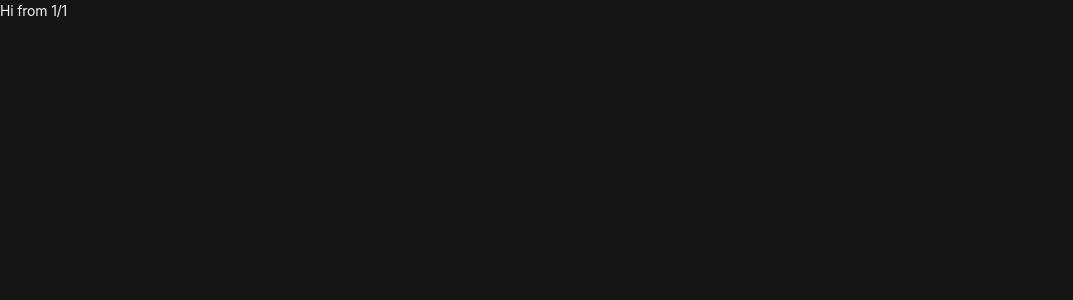
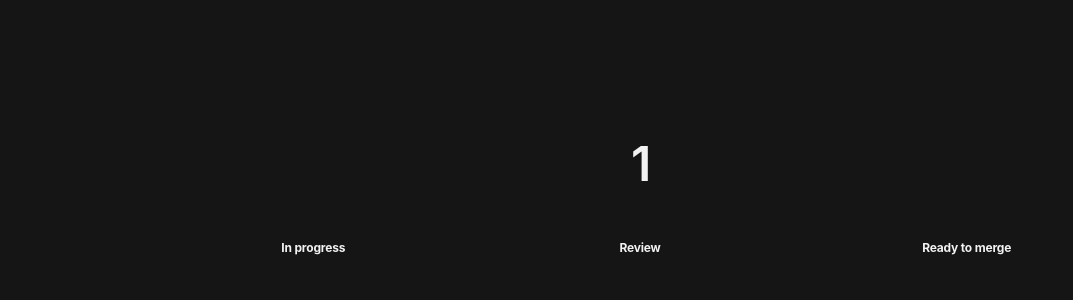
Before and after one commit to dlvhdr/codesandbox-assignment, a React (Vite) app: page /1/1 in a window 1280 px wide. Shown: the top 300 px of the page, without its empty margins (0-1073 px from the left). Built offline with nearby package versions, Linux system fonts and the light colour scheme.

Commit message:
feat: BranchesSection
Signed-off-by: Dolev Hadar <dolevc2@gmail.com>

```diff
--- /dev/null
+++ b/src/components/BranchesSection/BranchesSection.tsx
@@ -0,0 +1,29 @@
+import styles from "./styles.module.css";
+
+export const Sections = {
+  IN_PROGRESS: "IN_PROGRESS",
+  REVIEW: "REVIEW",
+  READY: "READY",
+} as const;
+
+type SectionType = keyof typeof Sections;
+
+const SectionLabels: Record<SectionType, string> = {
+  [Sections.IN_PROGRESS]: "In progress",
+  [Sections.REVIEW]: "Review",
+  [Sections.READY]: "Ready to merge",
+};
+
+type Props = {
+  type: SectionType;
+};
+
+function BranchesSection({ type }: Props) {
+  return (
+    <section>
+      <h2 className={styles.header}>{SectionLabels[type]}</h2>
+    </section>
+  );
+}
+
+export default BranchesSection;
--- /dev/null
+++ b/src/components/BranchesSection/styles.module.css
@@ -0,0 +1,3 @@
+.header {
+  font-size: 0.8571rem;
+}
--- /dev/null
+++ b/src/routes/Repo.module.css
@@ -0,0 +1,12 @@
+.root {
+  display: grid;
+  place-items: center;
+  padding-top: 100px;
+  padding-inline: 150px;
+  grid-template-columns: repeat(3, 1fr);
+  grid-template-rows: repeat(2, auto);
+}
+
+.nav {
+  grid-column-end: span 3;
+}
--- a/src/routes/Repo.tsx
+++ b/src/routes/Repo.tsx
@@ -1,11 +1,20 @@
 import { useParams } from "react-router-dom";
+import BranchesSection, {
+  Sections,
+} from "../components/BranchesSection/BranchesSection";
+import styles from "./Repo.module.css";
 
 function Repo() {
-  const { owner, repo } = useParams();
+  const { repo } = useParams();
   return (
-    <div>
-      Hi from {owner}/{repo}
-    </div>
+    <main className={styles.root}>
+      <nav className={styles.nav}>
+        <h1>{repo}</h1>
+      </nav>
+      <BranchesSection type={Sections.IN_PROGRESS} />
+      <BranchesSection type={Sections.REVIEW} />
+      <BranchesSection type={Sections.READY} />
+    </main>
   );
 }
 
```
